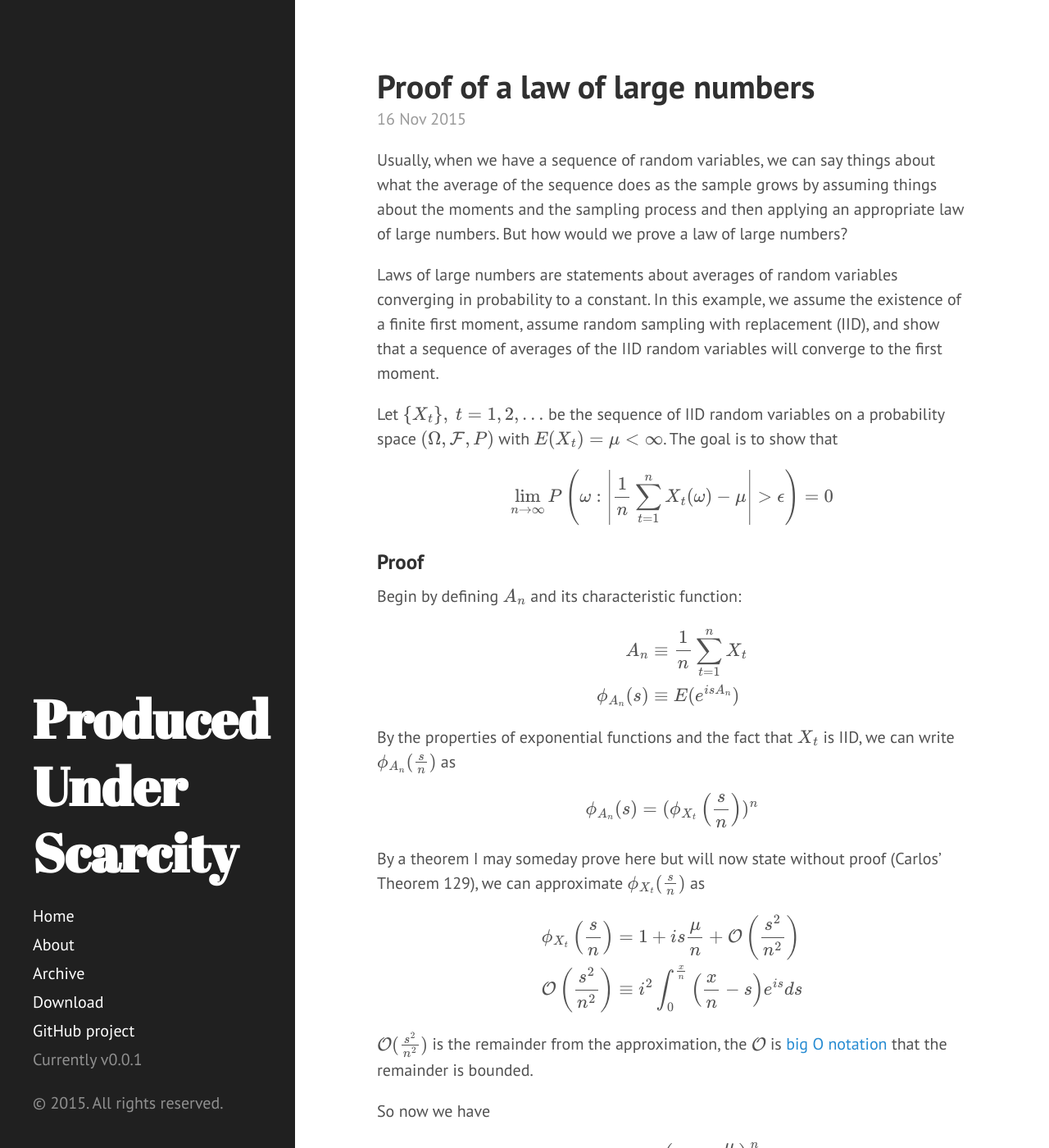
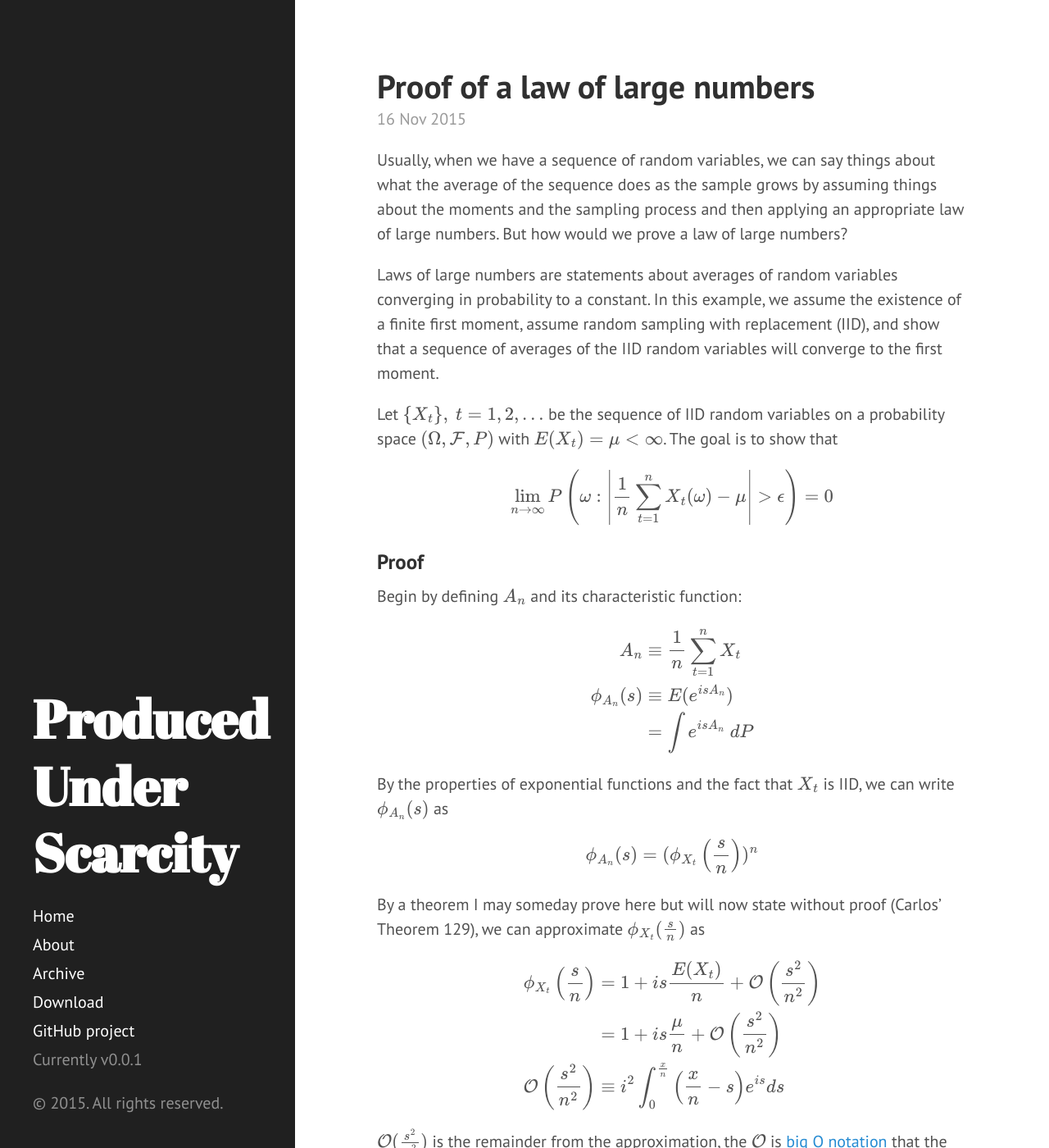
Before and after one commit to akhilrao/akhilrao.github.io, a Jekyll site: the page built from _posts/2015-11-16-lln-proof.md, in a window 1280 px wide and 1400 px high. Shown: the whole window at 82% size. Built offline with Jekyll 4.4.1, drawn with Linux system fonts in a browser that asks for light colours; Markdown is read by kramdown in place of the engine named in the settings; formulas are drawn with MathJax 3.

Commit message:
fixed typos

```diff
--- a/_posts/2015-11-16-lln-proof.md
+++ b/_posts/2015-11-16-lln-proof.md
@@ -25,16 +25,18 @@ Begin by defining \\( A_n \\) and its characteristic function:
 $$\begin{align}
 A_n & \equiv \frac{1}{n} \sum_{t=1}^n X_t \cr
 \phi_{A_n}(s) & \equiv E(e^{isA_n }) \cr
+& = \int e^{isA_n } ~ dP \cr
 \end{align}$$
 
-By the properties of exponential functions and the fact that \\( X_t \\) is IID, we can write \\( \phi_{A_n}(\frac{s}{n}) \\) as
+By the properties of exponential functions and the fact that \\( X_t \\) is IID, we can write \\( \phi_{A_n}(s) \\) as
 
 $$ \phi_{A_n}(s) =  ( \phi_{X_t} \left( \frac{s}{n} \right) )^n $$
 
 By a theorem I may someday prove here but will now state without proof (Carlos' Theorem 129), we can approximate \\( \phi_{X_t}(\frac{s}{n}) \\) as
 
 $$\begin{align}
- \phi_{X_t} \left(\frac{s}{n} \right) & = 1 + is \frac{\mu}{n} + \mathcal{O} \left(\frac{s^2}{n^2} \right) \cr
+ \phi_{X_t} \left(\frac{s}{n} \right) & = 1 + is \frac{E(X_t)}{n} + \mathcal{O} \left(\frac{s^2}{n^2} \right) \cr
+ & = 1 + is \frac{ \mu }{n} + \mathcal{O} \left(\frac{s^2}{n^2} \right) \cr
  \mathcal{O} \left(\frac{s^2}{n^2} \right) & \equiv i^2 \int_0^{\frac{x}{n}} \left(\frac{x}{n}-s \right) e^{is} ds \cr
 \end{align}$$
 
```
Also changed, not shown: 1 other file.
